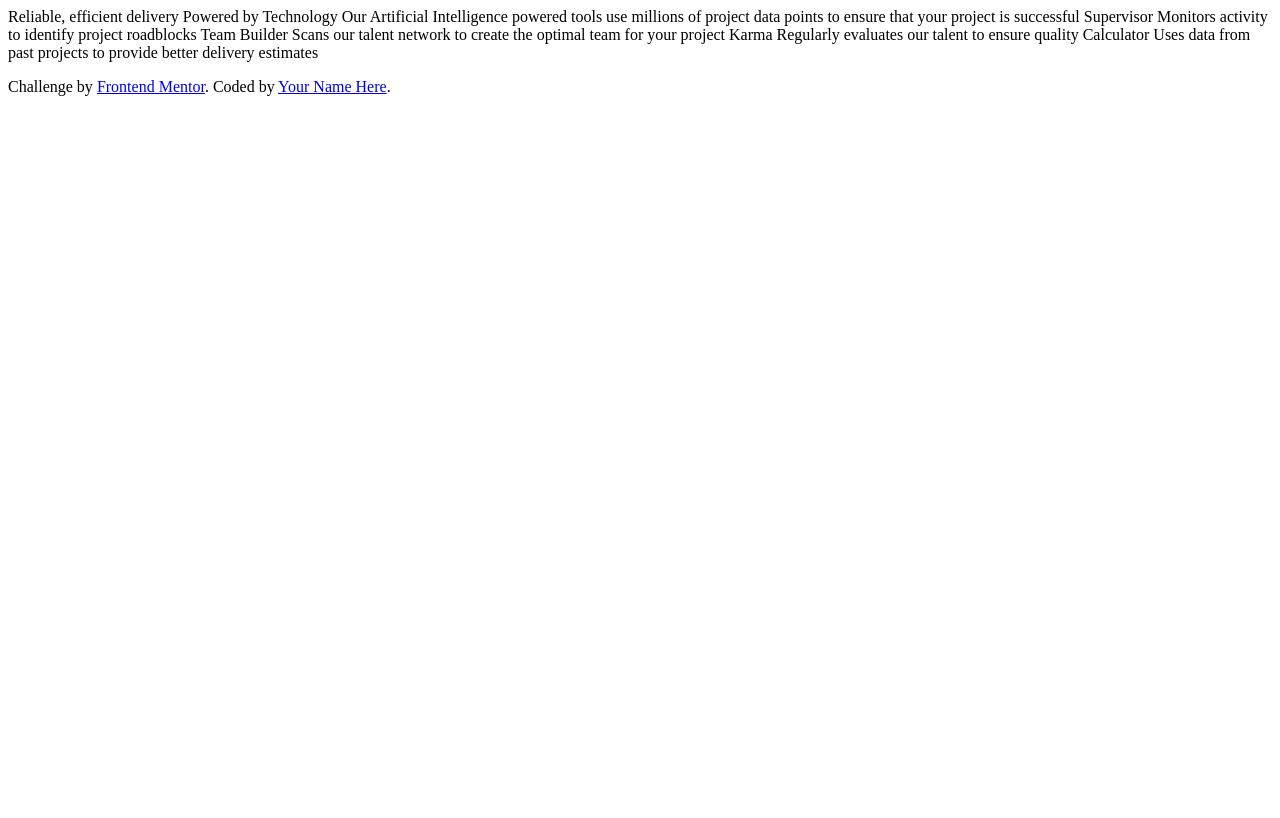
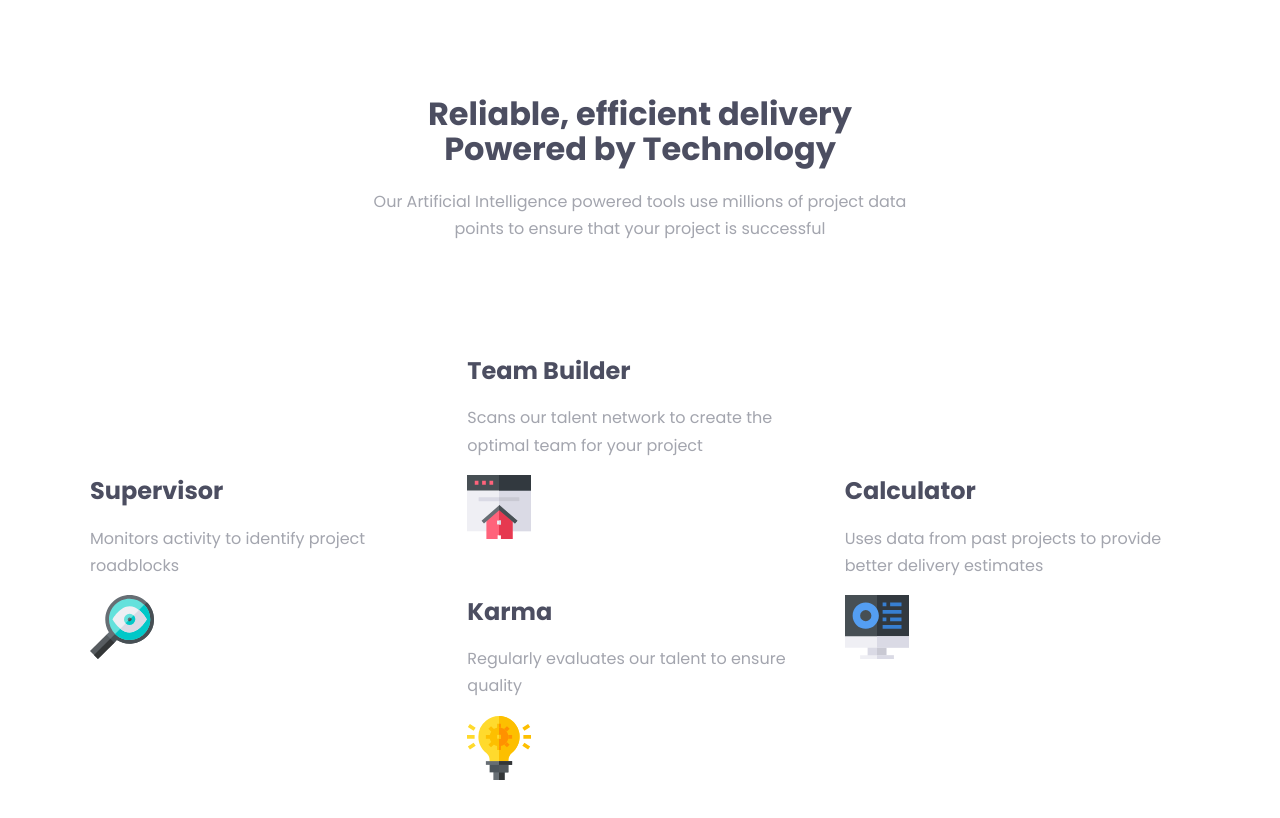
Before and after one commit to shpokas-io/Responsive-four-card-section-, a plain HTML site: page index.html in a window 1280 px wide. Drawn offline with Linux system fonts and the light colour scheme.

Commit message:
Finished initial css and html setup

```diff
--- a/index.html
+++ b/index.html
@@ -4,37 +4,70 @@
 <head>
   <meta charset="UTF-8">
   <meta name="viewport" content="width=device-width, initial-scale=1.0">
+  <link rel="preconnect" href="https://fonts.googleapis.com">
+  <link rel="preconnect" href="https://fonts.gstatic.com" crossorigin>
+  <link
+    href="https://fonts.googleapis.com/css2?family=Poppins:ital,wght@0,100;0,200;0,300;0,400;0,500;0,600;0,700;0,800;0,900;1,100;1,200;1,300;1,400;1,500;1,600;1,700;1,800;1,900&display=swap"
+    rel="stylesheet">
+  <link rel="stylesheet" href="style.css">
   <title>Four card feature section</title>
 
 </head>
 
 <body>
+  <header>
+    <div class="wrapper wrapper--narrow">
+      <h1>Reliable, efficient delivery<br>
+        <span>Powered by Technology</span>
+      </h1>
+      <p> Our Artificial Intelligence powered tools use millions of project data points
+        to ensure that your project is successful</p>
+    </div>
+  </header>
 
-  Reliable, efficient delivery
-  Powered by Technology
+  <main>
+    <div class="wrapper">
 
-  Our Artificial Intelligence powered tools use millions of project data points
-  to ensure that your project is successful
+      <div class="layout-grid">
+        <div class="col">
+          <div class="card">
+            <h2>Supervisor</h2>
+            <p>Monitors activity to identify project roadblocks
+            </p>
+            <img src="images/icon-supervisor.svg" alt="">
+          </div>
+        </div>
 
-  Supervisor
-  Monitors activity to identify project roadblocks
+        <div class="col">
+          <div class="card">
+            <h2>Team Builder</h2>
+            <p>Scans our talent network to create the optimal team for your project
+            </p>
+            <img src="images/icon-team-builder.svg" alt="">
+          </div>
+          <div class="card">
+            <h2>Karma</h2>
+            <p>Regularly evaluates our talent to ensure quality
+            </p>
+            <img src="images/icon-karma.svg" alt="">
+          </div>
+        </div>
 
-  Team Builder
-  Scans our talent network to create the optimal team for your project
+        <div class="col">
+          <div class="card">
+            <h2>Calculator</h2>
+            <p>Uses data from past projects to provide better delivery estimates
+            </p>
+            <img src="images/icon-calculator.svg" alt="">
+          </div>
+        </div>
+      </div>
 
-  Karma
-  Regularly evaluates our talent to ensure quality
-
-  Calculator
-  Uses data from past projects to provide better delivery estimates
+    </div>
+  </main>
 
 
-  <footer>
-    <p class="attribution">
-      Challenge by <a href="https://www.frontendmentor.io?ref=challenge" target="_blank">Frontend Mentor</a>.
-      Coded by <a href="#">Your Name Here</a>.
-    </p>
-  </footer>
+
 </body>
 
 </html>
--- a/style.css
+++ b/style.css
@@ -0,0 +1,85 @@
+/* ### Primary
+- Red: hsl(0, 78%, 62%) - Cyan: hsl(180, 62%, 55%) - Orange: hsl(34, 97%, 64%) - Blue: hsl(212, 86%, 64%) ### Neutral - Very Dark Blue: hsl(234, 12%, 34%) - Grayish Blue: hsl(229, 6%, 66%) - Very Light Gray: hsl(0, 0%, 98%) */
+/* Base elements */
+:root {
+  --ff-sans: "Poppins", sans-serif;
+
+  --fw-light: 200;
+  --fw-normal: 400;
+  --fw-bold: 600;
+
+  --fs-400: 0.9375rem;
+  --fs-500: 1.25rem;
+  --fs-600: 1.625rem;
+  --fs-900: 2.5rem;
+
+  --clr-neutral-900: hsl(234, 12%, 34%);
+  --clr-neutral-400: hsl(229, 6%, 66%);
+  --clr-neutral-100: hsl(0, 0%, 98%);
+
+  --clr-cyan: hsl(180, 62%, 55%);
+  --clr-red: hsl(0, 78%, 62%);
+  --clr-blue: hsl(212, 86%, 64%);
+  --clr-yellow: hsl(34, 97%, 64%);
+}
+
+*,
+*::before,
+*::after {
+  box-sizing: border-box;
+}
+
+body {
+  margin: 0;
+  padding-block-end: 5rem;
+}
+
+html {
+  font-family: var(--ff-sans);
+  font-weight: var(--fw-normal);
+  line-height: 1.7;
+  color: var(--clr-neutral-400);
+}
+
+h1,
+h2,
+h3 {
+  color: var(--clr-neutral-900);
+  line-height: 1.1;
+}
+
+.wrapper {
+  max-width: 1100px;
+  margin-inline: auto;
+}
+
+.wrapper--narrow {
+  max-width: 550px;
+}
+
+/* ------------------------------------- */
+
+header {
+  text-align: center;
+  margin-block: 6rem;
+}
+
+.layout-grid {
+  --gap: 2rem;
+  display: flex;
+  gap: var(--gap);
+}
+
+
+
+.layout-grid>* {
+  flex: 1;
+}
+
+.col {
+  display: grid;
+  align-content: center;
+  gap: var(--gap);
+}
+
+.card {}
```
Also changed, not shown: 1 other file.
